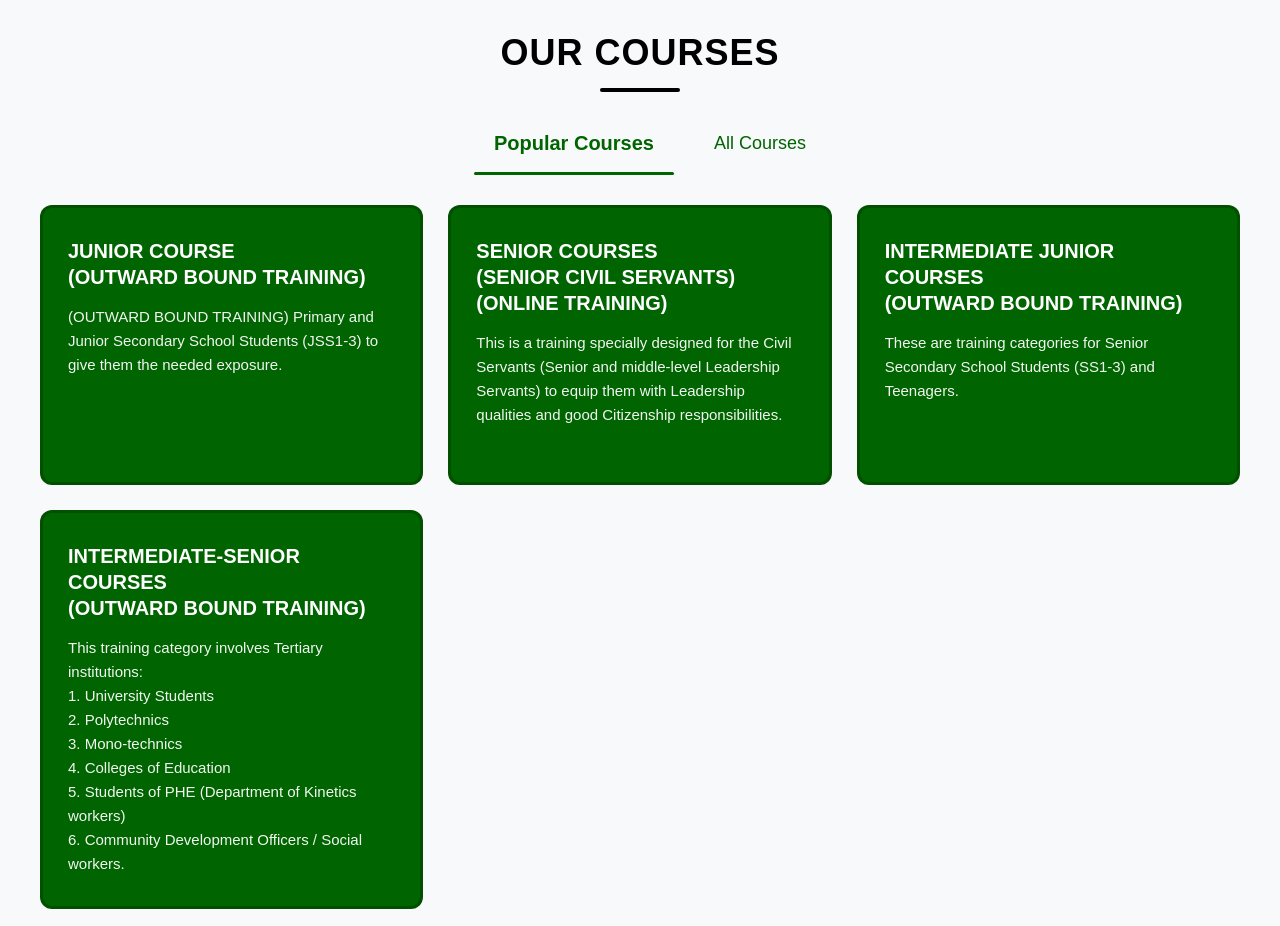
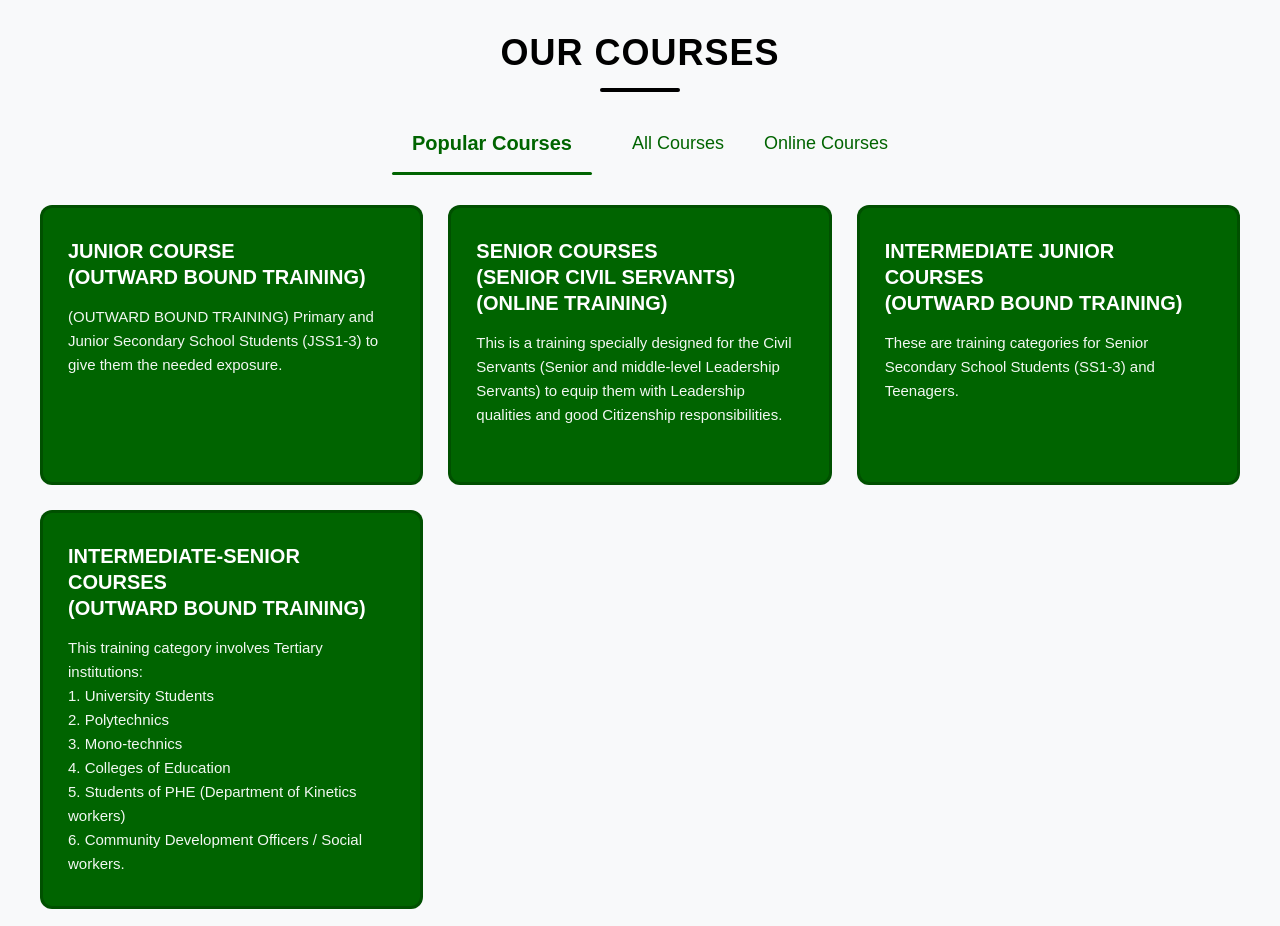
Before and after one commit to Balami7/cltc17, a Next.js app: page / in a window 1280 px wide. Shown: the part 2860-3786 px from the top of the page. Built offline with nearby package versions, Linux system fonts and the light colour scheme; some icons are missing.

Commit message:
Update CourseSection.tsx

```diff
--- a/components/CourseSection.tsx
+++ b/components/CourseSection.tsx
@@ -50,6 +50,7 @@ export default function CoursesSection({ courses = [] }: CoursesSectionProps) {
       <div className="courses-tabs">
         <button className="tab active">Popular Courses</button>
         <a href="#" className="all-courses-link">All Courses</a>
+        <a href="#" className="all-courses-link">Online Courses</a>
       </div>
 
       <div className="courses-grid">
```
